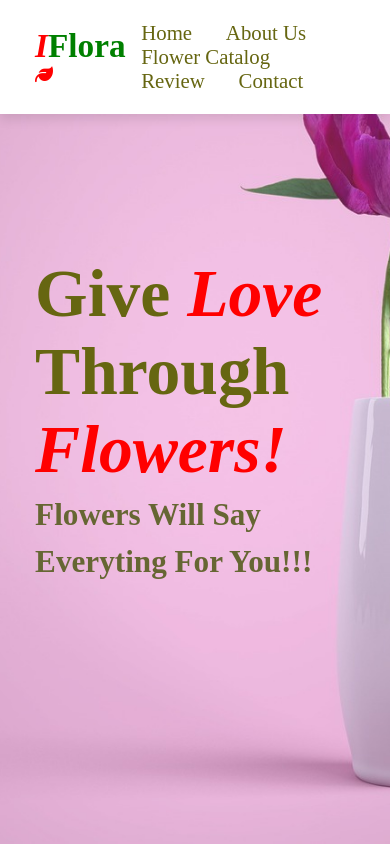
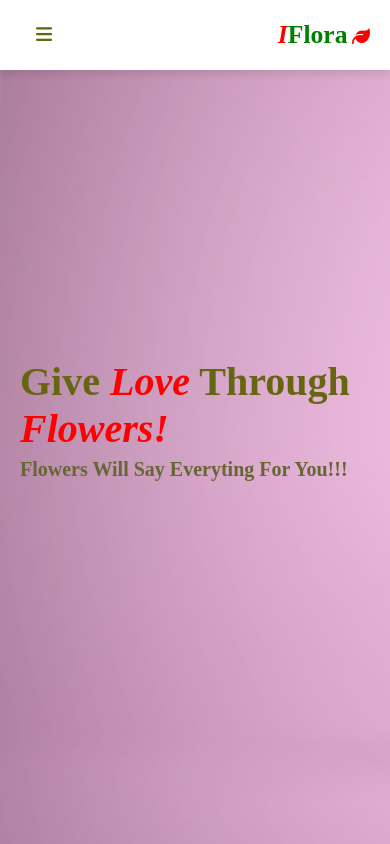
Before and after one commit to irka775/iflora-flower-shop, a plain HTML site: page index.html in a window 390 px wide. Shown: the top 844 px of the page. Drawn offline with Linux system fonts and the light colour scheme; a web font is replaced by a local one.

Commit message:
Add style for diferent type of screen

```diff
--- a/assets/css/style.css
+++ b/assets/css/style.css
@@ -135,6 +135,7 @@ header .fa-bars {
     padding: 0.3rem 0;
     line-height: 1.5;
 }
+
 /*Creating style for about us page*/
 .about .row {
     display: flex;
@@ -190,6 +191,7 @@ header .fa-bars {
     font-size: 1.5rem;
     color: #663;
 }
+
 /*Adding style for icons container*/
 
 .icons-container {
@@ -407,3 +409,89 @@ header .fa-bars {
     color: #663;
     text-decoration: underline;
 }
+
+
+
+/*Media queries for large devices like laptops and descktops(max-width:991px and up)*/
+@media (max-width:991px) {
+
+    html {
+        font-size: 55%;
+    }
+
+    header {
+        padding: 2.5rem;
+    }
+
+    section {
+        padding: 2.5rem;
+    }
+
+    .home {
+        background-position: left;
+    }
+}
+
+/*Media queries for tablets with a screen max-width:768px*/
+@media (max-width:768px) {
+
+    header .fa-bars {
+        display: block;
+    }
+
+    header .navbar {
+        position: absolute;
+        top: 100%;
+        right: 0;
+        left: 0;
+        background: #eee;
+        border-top: .1rem solid rgba(0, 0, 0, .1);
+        clip-path: polygon(0 0, 100% 0, 100% 0, 0 0);
+
+    }
+
+    header .navbar a {
+        margin: 1.5rem;
+        padding: 2rem;
+        background: #fff;
+        border: .1rem solid #661;
+        display: block;
+    }
+
+    header #toggle:checked~.navbar {
+        clip-path: polygon(0 0, 100% 0, 100% 100%, 0 100%);
+    }
+
+    .home .home-content h1 {
+        font-size: 5rem;
+    }
+
+    .home .home-content h2 {
+        font-size: 2.5rem;
+    }
+}
+
+.icons-container .icons h3 {
+
+    font-size: 1.8rem;
+}
+
+.icons-container .icons span {
+
+    font-size: 1.5rem;
+}
+
+
+/*Media queries for phones*/
+@media (max-width:450px) {
+
+    html {
+        font-size: 50%;
+    }
+
+    .heading {
+        font-size: 3rem;
+    }
+
+
+}
```
